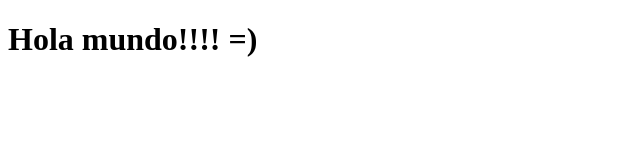
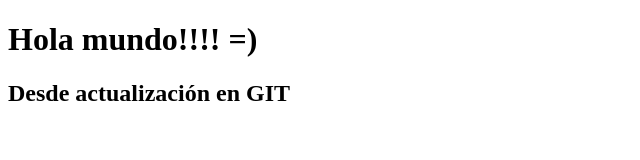
Before and after one commit to ErnestoLgi/testBedu2, a plain HTML site: page index.html in a window 1280 px wide. Shown: the whole page, without its empty margins (0-640 px from the left). Drawn offline with Linux system fonts and the light colour scheme.

Commit message:
Se agrego un h2

```diff
--- a/index.html
+++ b/index.html
@@ -8,5 +8,6 @@
     </head>
     <body>
         <h1>Hola mundo!!!! =) </h1>
+        <h2>Desde  actualización en GIT</h2>
     </body>
 </html>
```
